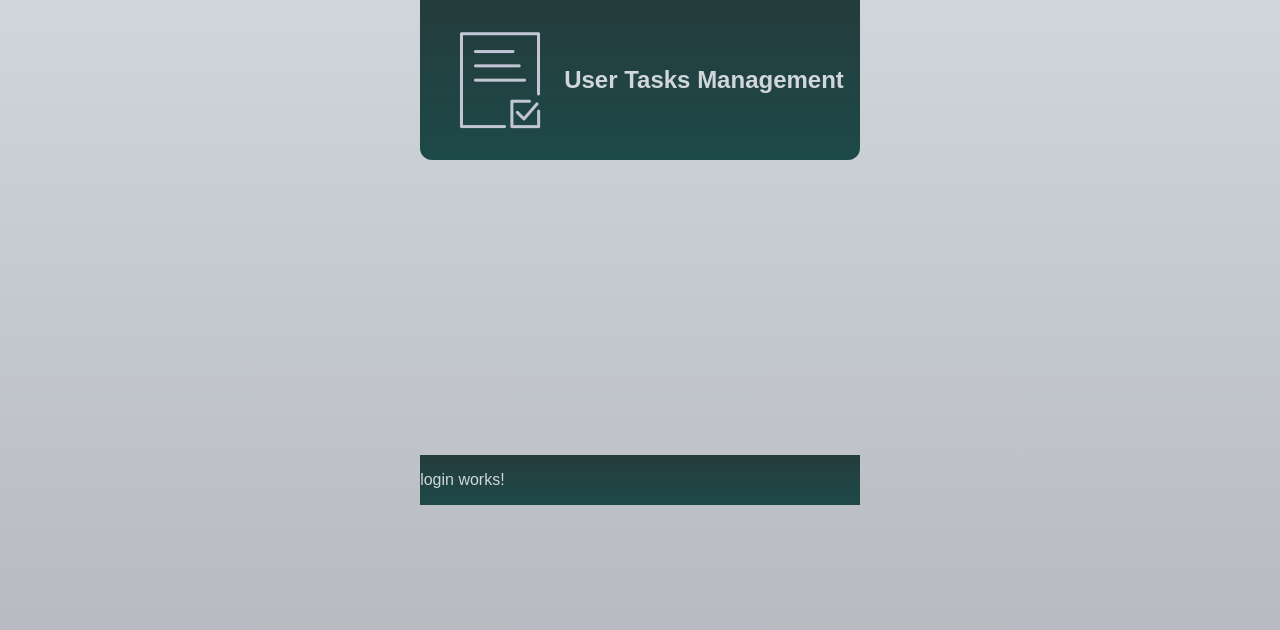
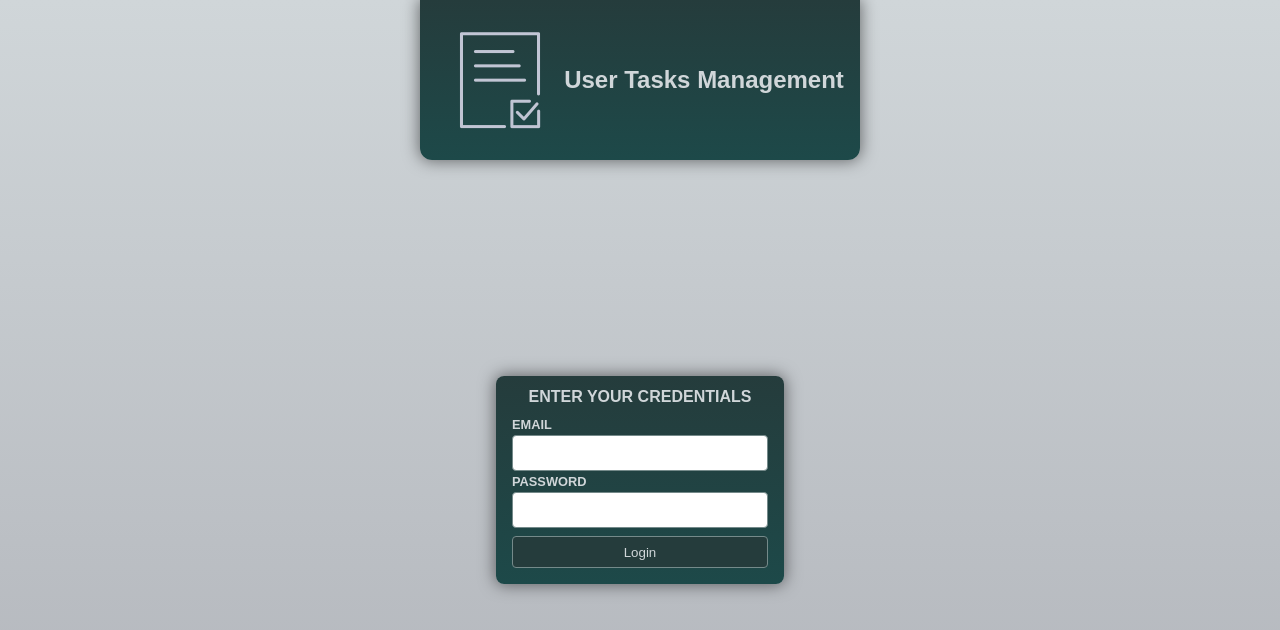
Before and after one commit to zabkins/ustm-fe, an Angular app: page /login in a window 1280 px wide. Shown: the top 630 px of the page. Built offline with nearby package versions, Linux system fonts and the light colour scheme.

Commit message:
Adds login logic, css and form handling

```diff
--- a/src/app/app.config.ts
+++ b/src/app/app.config.ts
@@ -2,7 +2,8 @@ import { ApplicationConfig, provideZoneChangeDetection } from '@angular/core';
 import { provideRouter } from '@angular/router';
 
 import { routes } from './app.routes';
+import {provideHttpClient} from "@angular/common/http";
 
 export const appConfig: ApplicationConfig = {
-  providers: [provideZoneChangeDetection({ eventCoalescing: true }), provideRouter(routes)]
+  providers: [provideZoneChangeDetection({ eventCoalescing: true }), provideRouter(routes), provideHttpClient()]
 };
--- a/src/app/auth/auth.service.ts
+++ b/src/app/auth/auth.service.ts
@@ -1,8 +1,19 @@
-import {Injectable, signal} from "@angular/core";
+import {inject, Injectable, signal} from "@angular/core";
+import {LoginRequest, LoginResponse} from "./login/auth.models";
+import {HttpClient} from "@angular/common/http";
 
 @Injectable({
   providedIn: 'root'
 })
 export class AuthService {
+  private httpClient = inject(HttpClient);
   currentlySignedUserToken = signal<string | null>(null);
+
+  getLoginRequest(loginRequest: LoginRequest) {
+   return this.httpClient.post<LoginResponse>('http://localhost:8080/auth/login', loginRequest);
+  }
+
+  loginUser(response: LoginResponse) {
+    this.currentlySignedUserToken.set(response.token);
+  }
 }
--- a/src/app/auth/login/login.component.css
+++ b/src/app/auth/login/login.component.css
@@ -0,0 +1,83 @@
+form {
+  background: linear-gradient(180deg, #253c3c, #1d4949);
+  width: 100%;
+  max-width: 18rem;
+  margin: 2rem auto;
+  padding: 0.1rem 1rem 1rem;
+
+  border-radius: 8px;
+  box-shadow: 0 0 16px 1px rgba(0, 0, 0, 0.5);
+}
+
+.control h1 {
+  display: block;
+  font-size: 1rem;
+  text-align: center;
+  text-transform: uppercase;
+  font-weight: bold;
+}
+
+.control label {
+  display: block;
+  font-size: 0.8rem;
+  margin-bottom: 0.2rem;
+  text-transform: uppercase;
+  font-weight: bold;
+}
+
+.control input {
+  display: block;
+  width: 100%;
+  padding: 0.5rem;
+  font-size: 1rem;
+  margin: 0.2rem 0;
+  border-radius: 4px;
+  border: 1px solid #758a8a;
+  color: #142020;
+}
+
+.control-row .control {
+  margin: 0.5rem 0;
+  display: flex;
+  flex-wrap: wrap;
+  justify-content: flex-start;
+  gap: 0.5rem;
+}
+
+.control button {
+  display: flex;
+  width: 100%;
+  height: 2rem;
+  justify-content: center;
+  align-items: center;
+  margin-top: 0.5rem;
+  padding: 0.2rem;
+  border-radius: 4px;
+  border: 1px solid #758a8a;
+  background: #253c3c;
+  color: #d0d6d9;
+}
+
+.control button:active {
+  transform: scale(0.95);
+}
+
+.control-error {
+  display: flex;
+  font-size: 0.8rem;
+  width: 100%;
+  text-align: center;
+  justify-content: center;
+  margin: 0.5rem 0;
+  border: 2px solid #5a0011;
+  padding: 0.2rem;
+  border-radius: 8px;
+  background: #6a0012;
+  box-shadow: 0 0 16px 1px rgba(0, 0, 0, 0.5);
+}
+
+.control input.field-invalid {
+  border: 3px solid #5a0011;
+  box-shadow: 0 0 16px 1px rgba(0, 0, 0, 0.5);
+  border-radius: 4px;
+}
--- a/src/app/auth/login/login.component.html
+++ b/src/app/auth/login/login.component.html
@@ -1 +1,28 @@
-<p>login works!</p>
+<form [formGroup]="form" (ngSubmit)="onSubmit()">
+  <div class="control">
+    <h1>Enter your credentials</h1>
+  </div>
+  <div class="control">
+    <label for="emailInput">Email</label>
+    <input id="emailInput"
+           type="email"
+           name="emailInput"
+           formControlName="email"
+           [ngClass]="{'field-invalid': isFieldInvalid('email')}"/>
+  </div>
+  <div class="control">
+    <label for="passwordInput">Password</label>
+    <input id="passwordInput"
+           type="password"
+           name="passwordInput"
+           formControlName="password"
+           [ngClass]="{'field-invalid': isFieldInvalid('password')}"
+    />
+  </div>
+  @if (errorMessage()) {
+    <p class="control-error">{{ errorMessage() }}</p>
+  }
+  <div class="control">
+    <button>Login</button>
+  </div>
+</form>
--- a/src/app/auth/login/login.component.ts
+++ b/src/app/auth/login/login.component.ts
@@ -1,12 +1,74 @@
-import { Component } from '@angular/core';
+import {Component, inject, signal} from '@angular/core';
+import {FormControl, FormGroup, ReactiveFormsModule, Validators} from "@angular/forms";
+import {AuthService} from "../auth.service";
+import {NgClass} from "@angular/common";
+import {HttpErrorResponse} from "@angular/common/http";
+import {ErrorBody} from "./auth.models";
+import {NavigationEnd, Router} from "@angular/router";
+import {filter} from "rxjs";
 
 @Component({
   selector: 'app-login',
   standalone: true,
-  imports: [],
+  imports: [
+    ReactiveFormsModule,
+    NgClass
+  ],
   templateUrl: './login.component.html',
   styleUrl: './login.component.css'
 })
 export class LoginComponent {
+  errorMessage = signal<string | null>(null);
+  private authService = inject(AuthService);
 
+  constructor(private router: Router) {
+    this.setupRouteChangeListener();
+  }
+
+  form = new FormGroup({
+    email: new FormControl((''), {
+      validators: [Validators.required, Validators.email],
+    }),
+    password: new FormControl((''), {
+      validators: [Validators.required],
+    })
+  })
+
+  onSubmit() {
+    if (this.form.invalid) {
+      this.errorMessage.set('Please provide valid email and password')
+      this.form.markAllAsTouched();
+      return;
+    }
+    this.authService.getLoginRequest({
+      email: this.form.value.email!,
+      password: this.form.value.password!
+    }).subscribe({
+      next: response => {
+        console.log(response);
+        this.authService.loginUser(response);
+        this.router.navigate([''], {
+          replaceUrl: true
+        })
+      },
+      error: (error: HttpErrorResponse) => {
+        let errorBody: ErrorBody = error.error;
+        console.log(errorBody);
+        this.errorMessage.set(errorBody.description);
+      }
+    })
+  }
+
+  isFieldInvalid(fieldName: string) {
+    let field = this.form.get(fieldName)!;
+    return field.invalid && field.touched;
+  }
+
+  private setupRouteChangeListener() {
+    this.router.events
+      .pipe(filter(event => event instanceof NavigationEnd))
+      .subscribe((event: NavigationEnd) => {
+        this.errorMessage.set(null);
+      })
+  }
 }
--- a/src/app/header/header.component.css
+++ b/src/app/header/header.component.css
@@ -9,6 +9,7 @@ header {
   background: linear-gradient(180deg, #253c3c, #1d4949);
   border-bottom-right-radius: 12px;
   border-bottom-left-radius: 12px;
+  box-shadow: 0 0 16px 1px rgba(0, 0, 0, 0.5);
 }
 
 header img {
--- a/src/styles.css
+++ b/src/styles.css
@@ -1,6 +1,7 @@
 * {
   box-sizing: border-box;
 }
+
 body, html {
   margin: 0;
   padding: 0;
@@ -28,6 +29,5 @@ main {
 }
 
 main div {
-  background: linear-gradient(180deg, #253c3c, #1d4949);
   width: 100%;
 }
```
Also changed, not shown: src/app/auth/login/auth.models.ts (added, +18 -0 lines).
